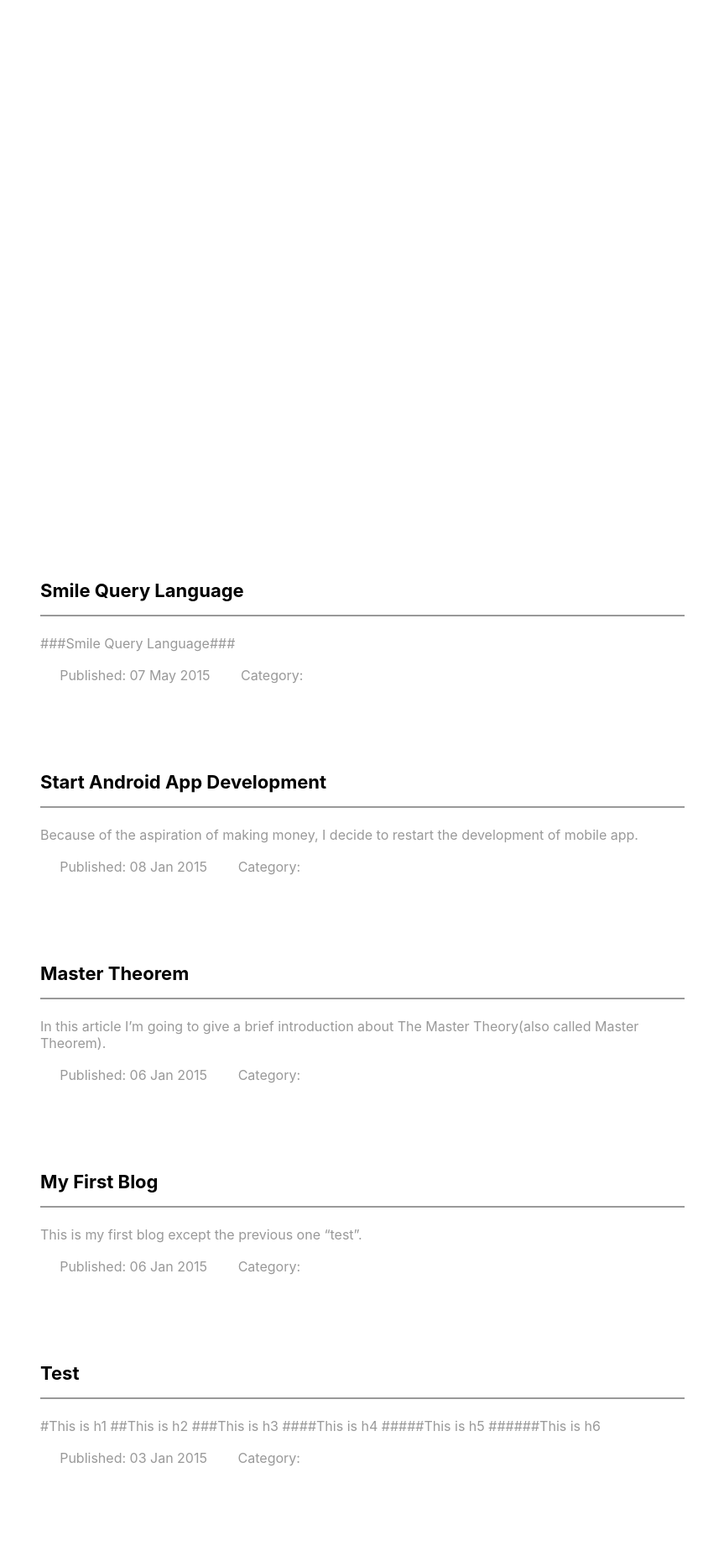
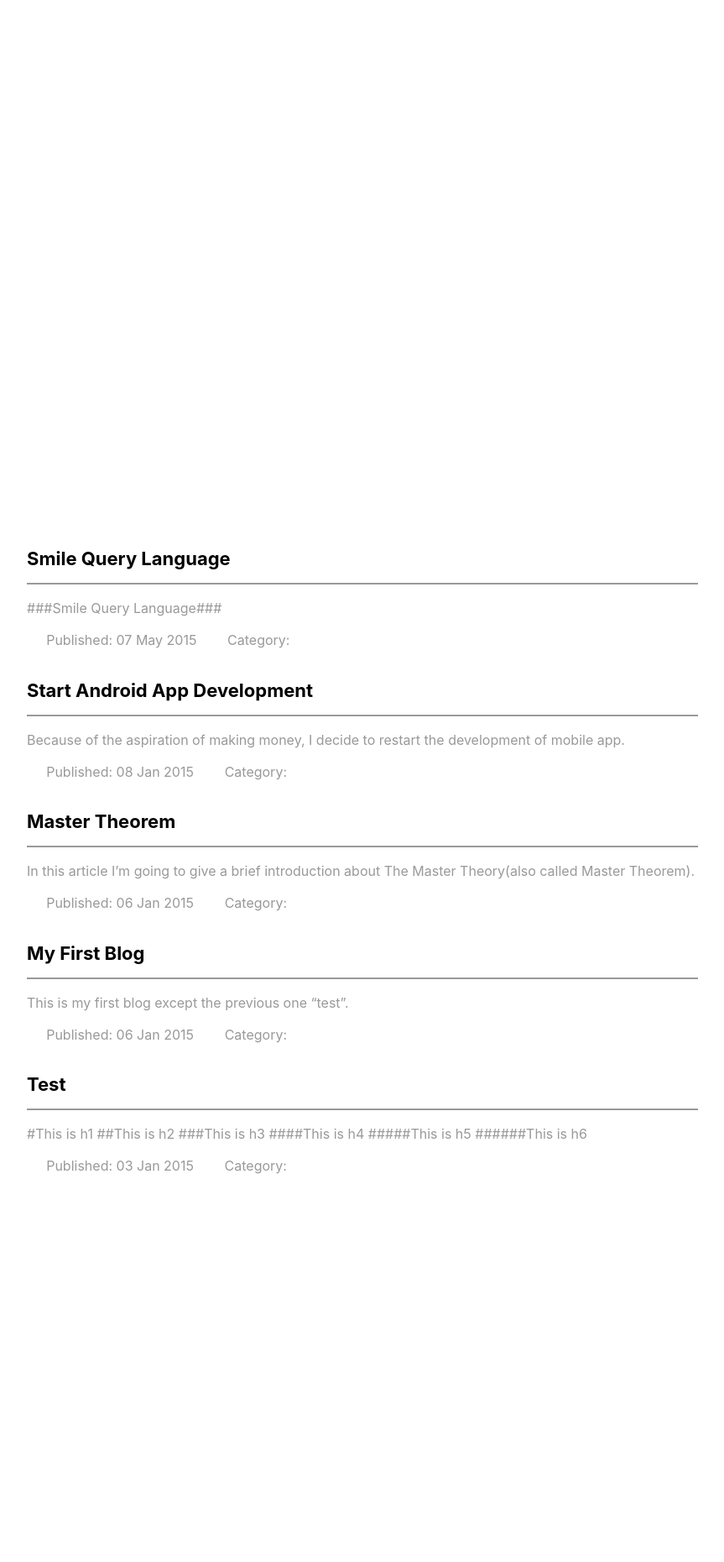
Before and after one commit to wenyuzhao/wenyuzhao.github.io, a Jekyll site: the page built from test.html, in a window 1280 px wide. Shown: the whole page at 84% size, without its empty margins (208-1071 px from the left). Built offline with Jekyll 4.4.1, drawn with Linux system fonts in a browser that asks for light colours; a script that is not in the unit is left out; after the commit the page ends 1480 px from its top, so only the background shows below that.

Commit message:
Update test.html

```diff
--- a/test.html
+++ b/test.html
@@ -4,25 +4,23 @@ layout: x
 ---
 <style>
     article {
-        border-radius: 6px;
-        padding: 1rem;
-        margin-bottom: 1rem;
+        margin: 1rem 0;
         color: #999;
     }
+
     article .title {
         text-decoration: none;
         padding: 1rem 0;
         font-size: 22px;
         border-bottom: 2px solid #999;
     }
-    article .title a {
-        color: black;
-        text-decoration: none;
-    }
-    article .title a:link    { color: black; }
-    article .title a:visited { color: black; }
+
+    article .title a  { text-decoration: none; }
+    article .title a:link    { color: #000000; }
+    article .title a:visited { color: #000000; }
     article .title a:hover   { color: #2196f3; }
     article .title a:active  { color: #2196f3; }
+
     article .info {
         display: flex;
         flex-direction: row;
@@ -33,16 +31,13 @@ layout: x
 
 {% for post in site.posts %}
     <article class="t-font">
-        <h3 class="title"><a href="{{ site.baseurl }}{{ post.url }}" title="{{ post.title }}">{{ post.title }}</a></h3>
-        <div class="excerpt">
-            {{ post.excerpt }}
-        </div>
+        <h2 class="title"><a href="{{ site.baseurl }}{{ post.url }}" title="{{ post.title }}">{{ post.title }}</a></h2>
+        {{ post.excerpt }}
         <p class="info">
             <i class="material-icons">&#xE24F;</i>
             &nbsp;Published: {{ post.date | date_to_string }}&nbsp;&nbsp;&nbsp;
             <i class="material-icons">&#xE2C7;</i>
             &nbsp;Category: <a href="{{ site.url }}/categories.html#{{ post.category }}">{{ post.category }}</a>
         </p>
-        </div>
     </article>
 {% endfor %}
```
